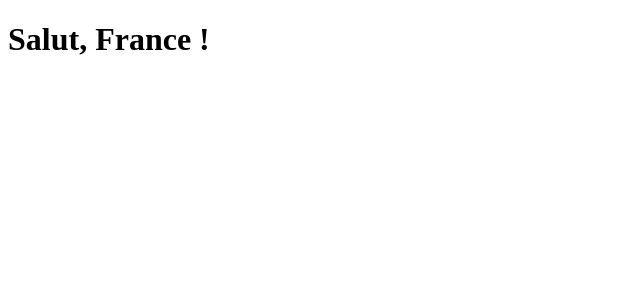
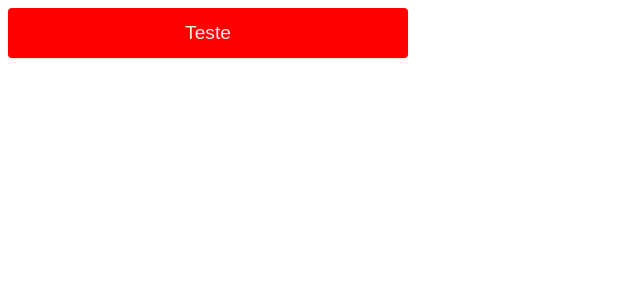
Before and after one commit to kdumagalhaes/crud-vuejs, a Vue app in the folder frontend/: page / in a window 1280 px wide. Shown: the top 300 px of the page, without its empty margins (0-640 px from the left). Built offline with nearby package versions, Linux system fonts and the light colour scheme.

Commit message:
Add basic button component

```diff
--- a/frontend/src/App.vue
+++ b/frontend/src/App.vue
@@ -1,10 +1,15 @@
 <template>
-  <h1>Salut, France !</h1>
+  <Button text="Teste" backgroundColor="#ff0000" height="50px" maxWidth="400px" />
 </template>
 
 <script>
+// components
+import Button from "./components/Button.vue";
 export default {
   name: "App",
+  components: {
+    Button,
+  },
 };
 </script>
 
--- /dev/null
+++ b/frontend/src/components/Button.vue
@@ -0,0 +1,57 @@
+<template>
+  <button
+    class="button"
+    :style="{
+      '--backgroundColor': backgroundColor,
+      '--height': height,
+      '--maxWidth': maxWidth,
+    }"
+  >
+    {{ text }}
+  </button>
+</template>
+
+<script>
+export default {
+  name: "Button",
+  props: {
+    text: {
+      type: String,
+      required: true,
+    },
+    backgroundColor: {
+      type: String,
+      required: false,
+    },
+    height: {
+      type: String,
+      required: false,
+    },
+    maxWidth: {
+      type: String,
+      required: false,
+    },
+  },
+};
+</script>
+
+<style lang="scss" scoped>
+.button {
+  width: 100%;
+  max-width: var(--maxWidth);
+  height: var(--height);
+  border-radius: 4px;
+  border: none;
+  color: $light-gray;
+  font-size: 1.2rem;
+  background-color: var(--backgroundColor);
+  cursor: pointer;
+  box-shadow: 0 1px 3px 0 rgba(0, 0, 0, 0.1), 0 1px 2px 0 rgba(0, 0, 0, 0.06);
+  transition: all 0.4s;
+
+  &:hover {
+      box-shadow: none;
+      transform: scale(0.99);
+  }
+}
+</style>
--- /dev/null
+++ b/frontend/vue.config.js
@@ -0,0 +1,11 @@
+module.exports = {
+    css: {
+        loaderOptions: {
+            sass: {
+                prependData: `
+            @import "@/assets/css/_variables.scss";
+          `,
+            },
+        },
+    },
+}
```
